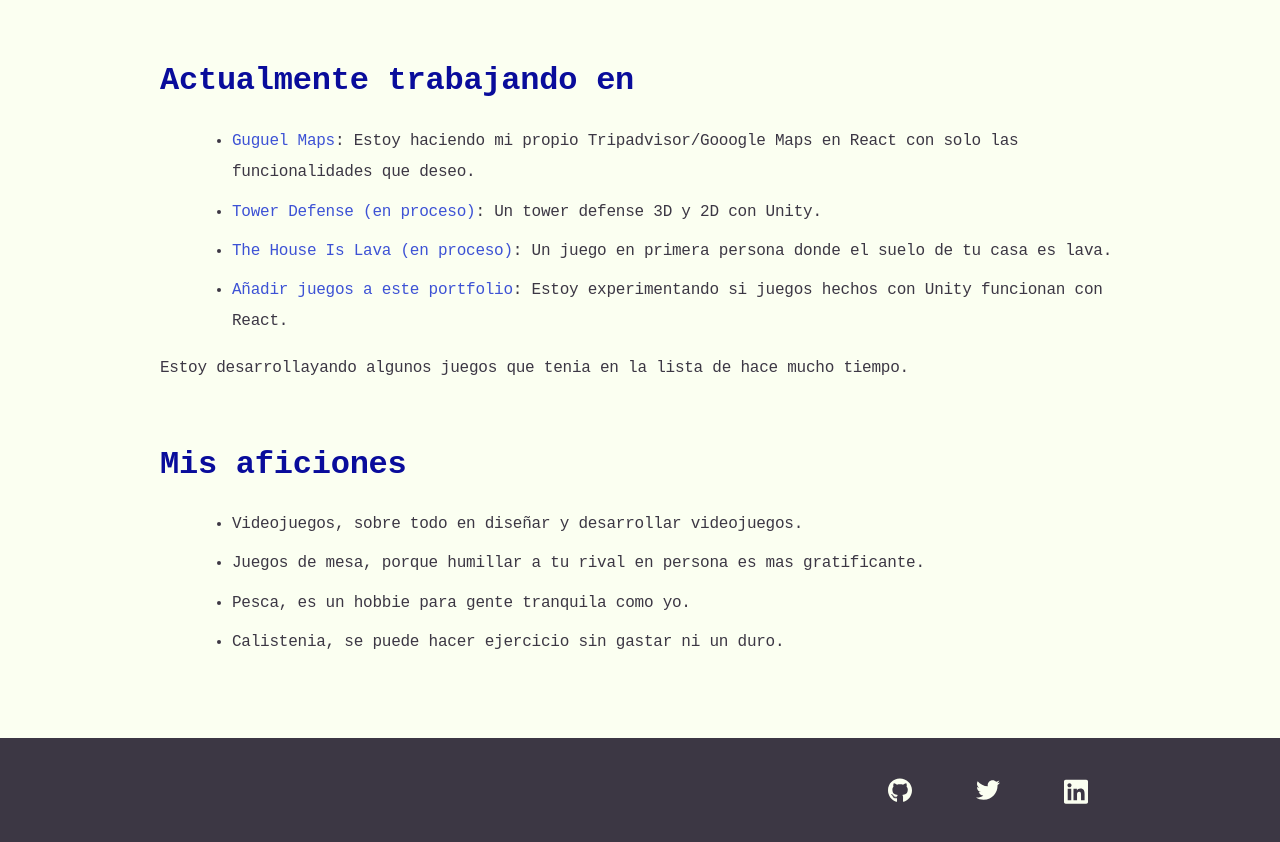
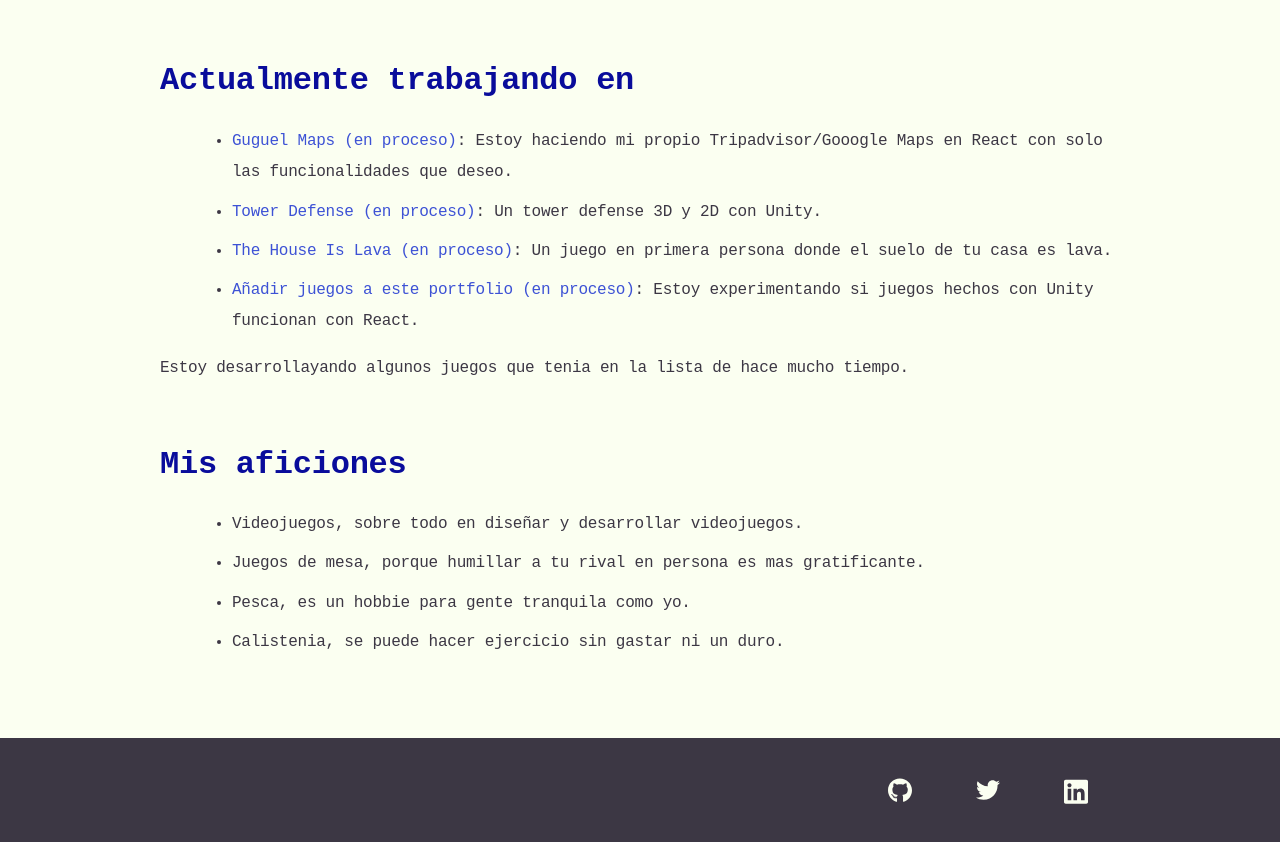
Before and after one commit to Hecater88/portfolio, a React (Create React App) app: page / in a window 1280 px wide. Shown: the part 2460-3302 px from the top of the page. Built offline with nearby package versions, Linux system fonts and the light colour scheme.

Commit message:
Fixing some words

```diff
--- a/src/components/current-projects.js
+++ b/src/components/current-projects.js
@@ -5,7 +5,7 @@ function CurrentProjects() {
       <ul>
         <li>
           <a href="https://hecater88.github.io/Guguel-Map/" target="_blank" rel="noreferrer">
-            Guguel Maps
+            Guguel Maps (en proceso)
           </a>
           : Estoy haciendo mi propio Tripadvisor/Gooogle Maps en React con solo las funcionalidades que deseo.
         </li>
@@ -24,7 +24,7 @@ function CurrentProjects() {
 
         <li>
           <a href="https://github.com/Hecater88/portfolio" target="_blank" rel="noreferrer">
-            Añadir juegos a este portfolio
+            Añadir juegos a este portfolio (en proceso)
           </a>
           : Estoy experimentando si juegos hechos con Unity funcionan con React.
         </li>
```
